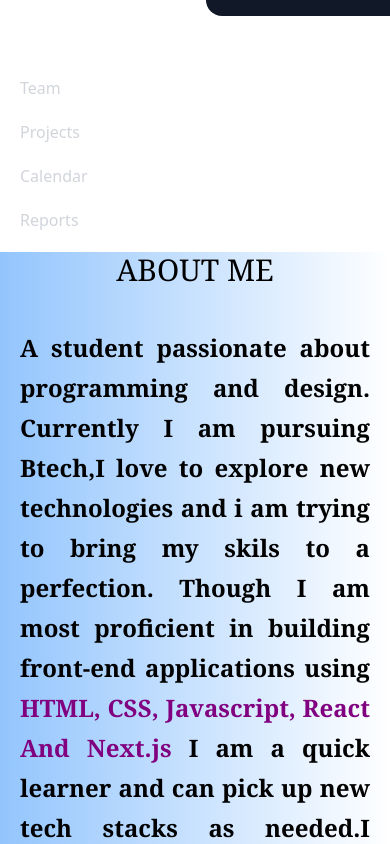
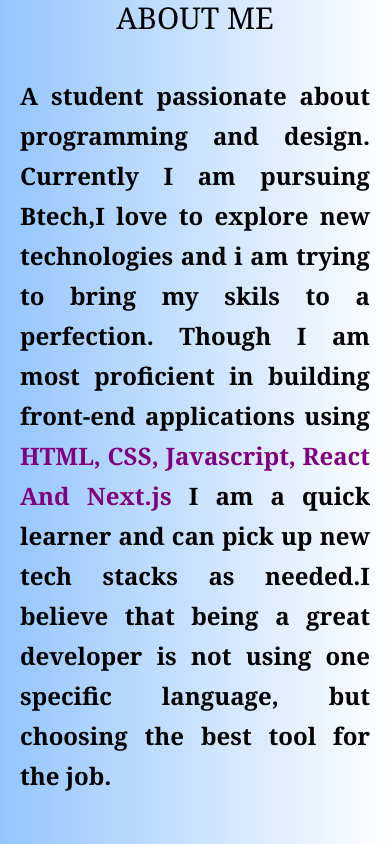
Before and after one commit to divyesh123-jain/Divyesh, a Next.js app: page /AboutMe in a window 390 px wide. Shown: the top 844 px of the page. Built offline with nearby package versions, Linux system fonts and the light colour scheme.

Commit message:
update navbar

```diff
--- a/components/Navbar.js
+++ b/components/Navbar.js
@@ -6,7 +6,11 @@
 
 
 const Navbar = () => {
+  const [active, setActive] = useState(false);
 
+  const handleClick = () => {
+    setActive(!active);
+  };
 
 
 
@@ -15,7 +19,8 @@
     <div>
       <nav className='md:fixed md:w-full md:top-0 z-[999]'>
       <div className='flex items-center justify-end'>
-      <div className='text-white md:block  px-7 py-2 font-medium bg-gray-900 rounded-bl-full '>
+
+      <div className='text-white md:block  md:px-7 md:py-2 md:font-medium md:bg-gray-900 rounded-bl-full '>
   <ul className='flex items-center gap-8  text-lg'>
     <li>
       <Link
@@ -90,45 +95,6 @@
   </div>
   </div>
 
-  <div className="md:hidden" id="mobile-menu">
-          <div className="px-2 pt-2 pb-3 space-y-1 sm:px-3">
-            <a
-              href="#"
-              className="hover:bg-gray-700 text-white block px-3 py-2 rounded-md text-base font-medium"
-            >
-              Dashboard
-            </a>
-
-            <a
-              href="#"
-              className="text-gray-300 hover:bg-gray-700 hover:text-white block px-3 py-2 rounded-md text-base font-medium"
-            >
-              Team
-            </a>
-
-            <a
-              href="#"
-              className="text-gray-300 hover:bg-gray-700 hover:text-white block px-3 py-2 rounded-md text-base font-medium"
-            >
-              Projects
-            </a>
-
-            <a
-              href="#"
-              className="text-gray-300 hover:bg-gray-700 hover:text-white block px-3 py-2 rounded-md text-base font-medium"
-            >
-              Calendar
-            </a>
-
-            <a
-              href="#"
-              className="text-gray-300 hover:bg-gray-700 hover:text-white block px-3 py-2 rounded-md text-base font-medium"
-            >
-              Reports
-            </a>
-          </div>
-        </div>
-
 
 
 
--- a/package.json
+++ b/package.json
@@ -10,6 +10,7 @@
   },
   "dependencies": {
     "@emailjs/browser": "^3.10.0",
+    "@headlessui/react": "^1.7.7",
     "framer-motion": "^8.4.2",
     "next": "13.1.1",
     "next-videos": "1.4.1",
```
Also changed, not shown: 2 other files (tests, documents, lock files or other folders).
